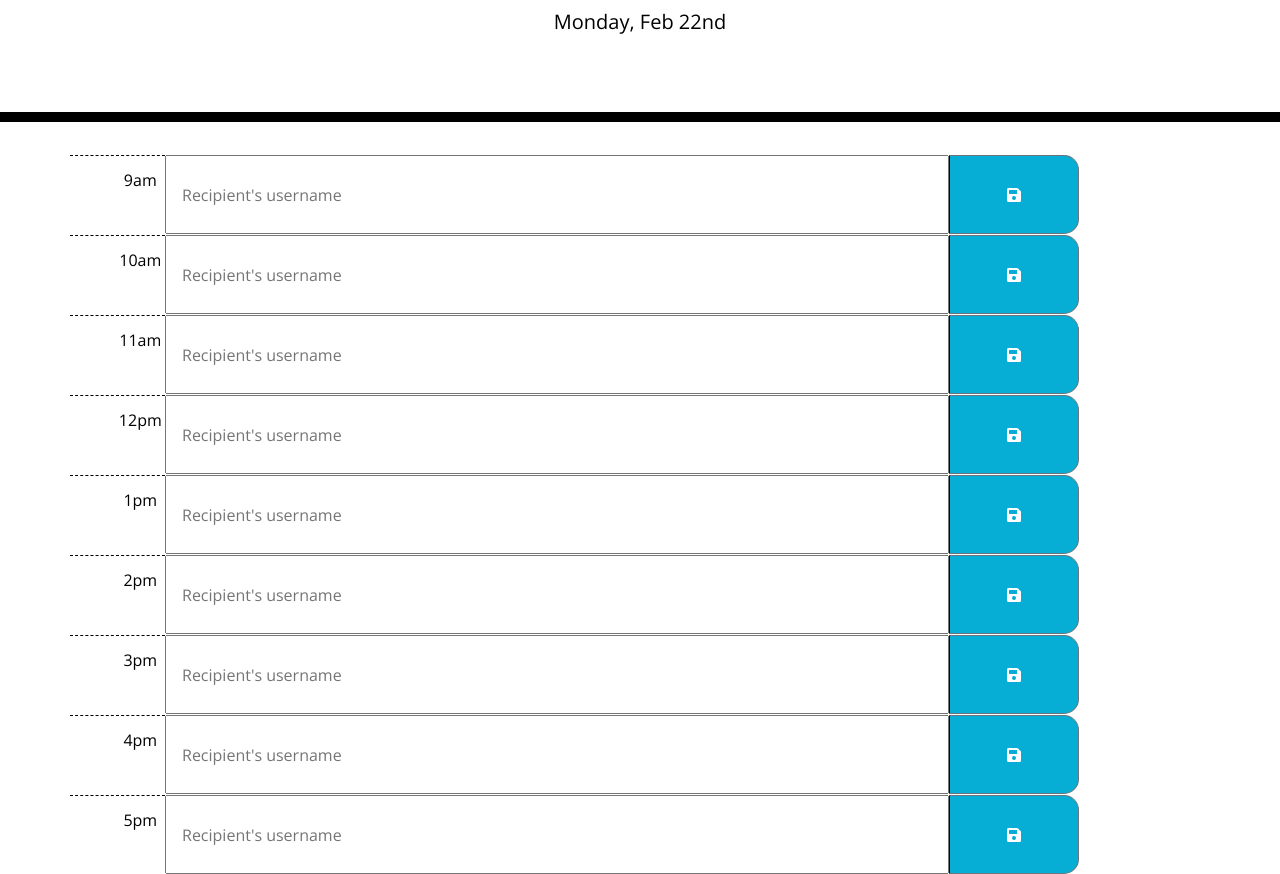
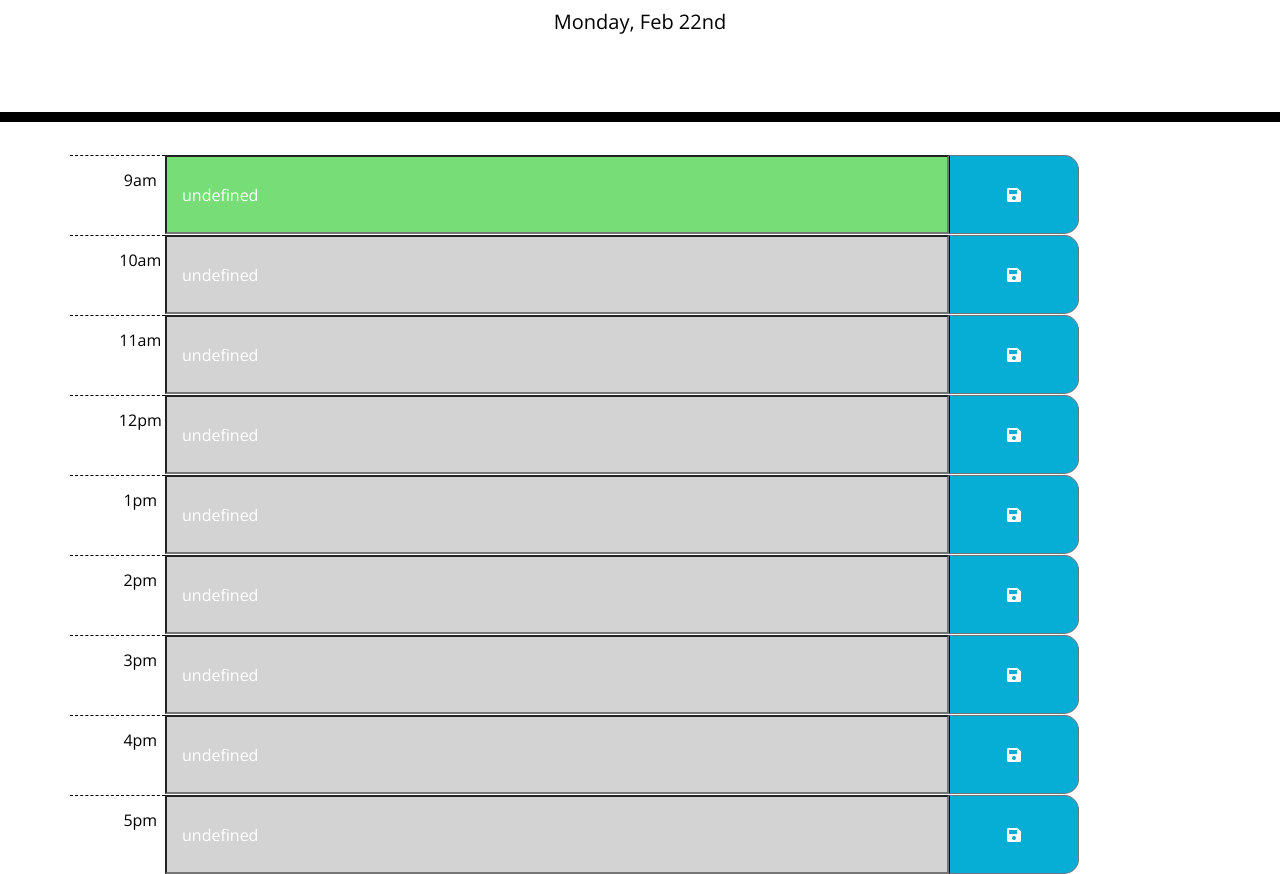
Before and after one commit to ihm57511/dayPlanner, a plain HTML site: page index.html in a window 1280 px wide. Shown: the part 182-1056 px from the top of the page. Drawn offline with nearby package versions, Linux system fonts and the light colour scheme.

Commit message:
styling is complete, bugs present in functionality (9am block, issues with local storage)

```diff
--- a/assets/js/script.js
+++ b/assets/js/script.js
@@ -2,4 +2,67 @@ var today = moment();
 $("#currentDay").text(today.format("dddd, MMM Do"));
 
 var currentHour = moment().format('H');
-console.log(currentHour)
+console.log(currentHour);
+// **** bug here ****
+// only first save button is operational,
+// see line 55 for potential solution
+var saveButton = document.getElementById("button-addon2")
+
+function init() {
+    presentTime();
+    getTaskList();
+}
+
+var presentTime = function () {
+// **** bug here *****
+// does not hit id=9 and i do not understand why
+    for (i = 9; i <= 17; i++) {
+        if (document.getElementById([i]).id < currentHour) {
+            document.getElementById(i).className += " past";
+            console.log(document.getElementById([i]));
+        }
+        else if (document.getElementById([i]).id === currentHour) {
+            document.getElementById(i).className += " present";
+            console.log(document.getElementById([i]));
+        }
+        else {
+            document.getElementById(i).className += " future";
+            console.log(document.getElementById([i]));
+        }
+    } return
+}
+
+var taskList = function() {
+    for (i = 9; i <= 17; i++) {
+        localStorage.setItem(i, document.getElementById([i]).value);
+        // if below line is run here, storage is not pulled upon page refresh
+        // document.getElementById(i).value = localStorage[i];
+    }
+
+
+};
+
+// ***** bug here *****
+// returns undefined if page loaded with cleared storag
+var getTaskList = function() {
+    for (i = 9; i <= 17; i++) {
+        document.getElementById(i).value = localStorage[i];
+    }
+}
+
+saveButton.addEventListener("click", taskList);
+console.log(document.getElementById([9]).value)
+
+// **********
+// unsure of how to structure
+// variable.addEventListener("click", function(event) {
+//     var element = event.target;
+
+//     if (element.matches("button") === true) {
+//         for (i = 9; i <= 17; i++) {
+//             localStorage.setItem(i, document.getElementById([i]).value);
+//         }return
+//     }
+// });
+
+init();
--- a/index.html
+++ b/index.html
@@ -28,7 +28,7 @@
         </div>
       </div>
       <div class="input-group m-0 p-0 col-lg-11">
-        <input type="text" class="textarea col-lg-9" placeholder="Recipient's username"
+        <input type="text" id="9" name="task" class="textarea col-lg-9" placeholder=" "
           aria-label="Recipient's username" aria-describedby="button-addon2">
         <div class="input-group-append boarder-0 m-0 p-0 col-lg-2">
           <button class="btn btn-outline-secondary saveBtn w-75" type="button" id="button-addon2"><i
@@ -43,7 +43,7 @@
         </div>
       </div>
       <div class="input-group m-0 p-0 col-lg-11">
-        <input type="text" class="textarea col-lg-9" placeholder="Recipient's username"
+        <input type="text" id="10" name="task" class="textarea col-lg-9" placeholder=" "
           aria-label="Recipient's username" aria-describedby="button-addon2">
         <div class="input-group-append m-0 p-0 col-lg-2">
           <button class="btn btn-outline-secondary saveBtn w-75" type="button" id="button-addon2"><i
@@ -58,7 +58,7 @@
         </div>
       </div>
       <div class="input-group m-0 p-0 col-lg-11">
-        <input type="text" class="textarea col-lg-9" placeholder="Recipient's username"
+        <input type="text" id="11" name="task" class="textarea col-lg-9" placeholder=" "
           aria-label="Recipient's username" aria-describedby="button-addon2">
         <div class="input-group-append m-0 p-0 col-lg-2">
           <button class="btn btn-outline-secondary saveBtn w-75" type="button" id="button-addon2"><i
@@ -73,7 +73,7 @@
         </div>
       </div>
       <div class="input-group m-0 p-0 col-lg-11">
-        <input type="text" class="textarea col-lg-9" placeholder="Recipient's username"
+        <input type="text" id="12" name="task" class="textarea col-lg-9" placeholder=" "
           aria-label="Recipient's username" aria-describedby="button-addon2">
         <div class="input-group-append m-0 p-0 col-lg-2">
           <button class="btn btn-outline-secondary saveBtn w-75" type="button" id="button-addon2"><i
@@ -88,7 +88,7 @@
         </div>
       </div>
       <div class="input-group m-0 p-0 col-lg-11">
-        <input type="text" class="textarea col-lg-9" placeholder="Recipient's username"
+        <input type="text" id="13" name="task" class="textarea col-lg-9" placeholder=" "
           aria-label="Recipient's username" aria-describedby="button-addon2">
         <div class="input-group-append m-0 p-0 col-lg-2">
           <button class="btn btn-outline-secondary saveBtn w-75" type="button" id="button-addon2"><i
@@ -103,7 +103,7 @@
         </div>
       </div>
       <div class="input-group m-0 p-0 col-lg-11">
-        <input type="text" class="textarea col-lg-9" placeholder="Recipient's username"
+        <input type="text" id="14" name="task" class="textarea col-lg-9" placeholder=" "
           aria-label="Recipient's username" aria-describedby="button-addon2">
         <div class="input-group-append m-0 p-0 col-lg-2">
           <button class="btn btn-outline-secondary saveBtn w-75" type="button" id="button-addon2"><i
@@ -118,7 +118,7 @@
         </div>
       </div>
       <div class="input-group m-0 p-0 col-lg-11">
-        <input type="text" class="textarea col-lg-9" placeholder="Recipient's username"
+        <input type="text" id="15" name="task" class="textarea col-lg-9" placeholder=" "
           aria-label="Recipient's username" aria-describedby="button-addon2">
         <div class="input-group-append m-0 p-0 col-lg-2">
           <button class="btn btn-outline-secondary saveBtn w-75" type="button" id="button-addon2"><i
@@ -133,7 +133,7 @@
         </div>
       </div>
       <div class="input-group m-0 p-0 col-lg-11">
-        <input type="text" class="textarea col-lg-9" placeholder="Recipient's username"
+        <input type="text" id="16" name="task" class="textarea col-lg-9" placeholder=" "
           aria-label="Recipient's username" aria-describedby="button-addon2">
         <div class="input-group-append m-0 p-0 col-lg-2">
           <button class="btn btn-outline-secondary saveBtn w-75" type="button" id="button-addon2"><i
@@ -148,7 +148,7 @@
         </div>
       </div>
       <div class="input-group m-0 p-0 col-lg-11">
-        <input type="text" class="textarea col-lg-9" placeholder="Recipient's username"
+        <input type="text" id="17" name="task" class="textarea col-lg-9" placeholder=" "
           aria-label="Recipient's username" aria-describedby="button-addon2">
         <div class="input-group-append m-0 p-0 col-lg-2">
           <button class="btn btn-outline-secondary saveBtn w-75" type="button" id="button-addon2"><i
```
